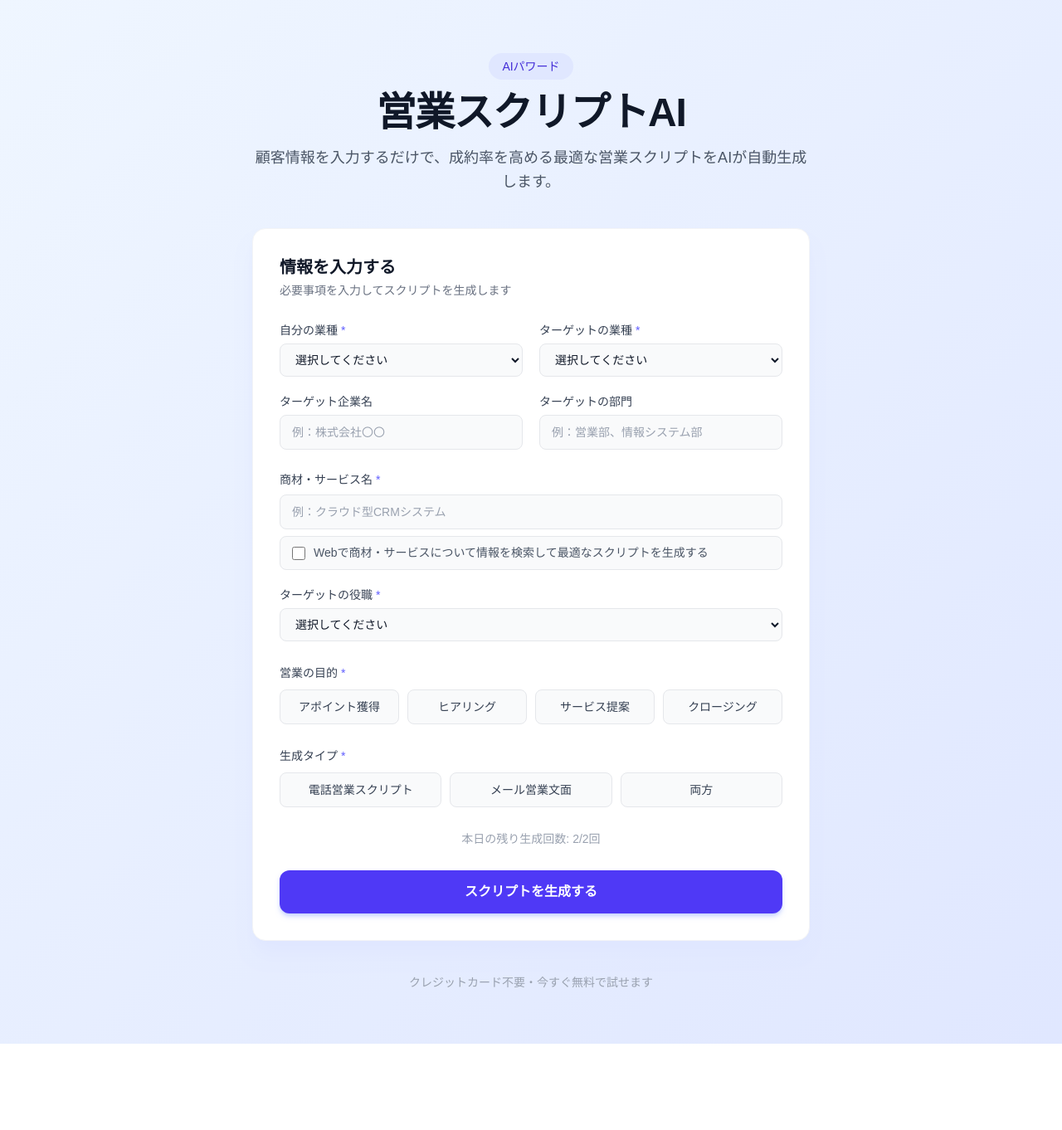
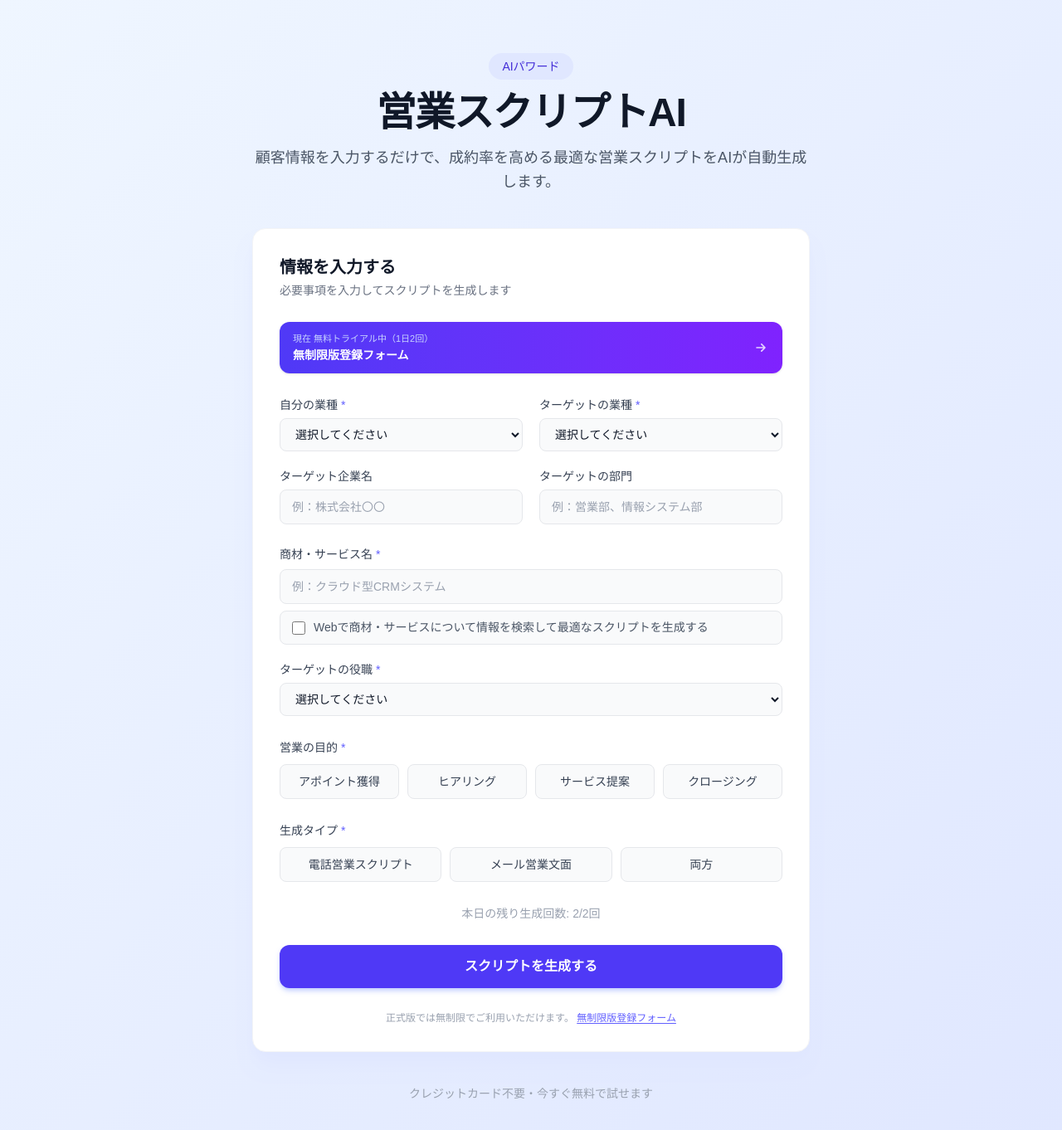
Before and after one commit to chefengineerjack/script-ai, a Next.js app: page / in a window 1280 px wide. Shown: the top 1362 px of the page at 83% size. Before the commit the page ends 1258 px from the top, so only its background shows below. Built offline with nearby package versions, Linux system fonts and the light colour scheme.

Commit message:
feat: 無制限版登録フォームバナーをフォーム上部・下部に常時表示

```diff
--- a/app/components/ScriptForm.tsx
+++ b/app/components/ScriptForm.tsx
@@ -144,6 +144,25 @@ export default function ScriptForm() {
           <h2 className="text-xl font-bold text-gray-900">情報を入力する</h2>
           <p className="text-sm text-gray-500">必要事項を入力してスクリプトを生成します</p>
         </div>
+
+        {/* 上部：無制限版登録バナー */}
+        <a
+          href="https://forms.gle/xPoQcpJBbGiiFGY39"
+          target="_blank"
+          rel="noopener noreferrer"
+          className="flex items-center justify-between rounded-xl bg-gradient-to-r from-indigo-600 to-violet-600 px-4 py-3 text-white shadow-sm hover:from-indigo-500 hover:to-violet-500 transition-all group"
+        >
+          <div className="space-y-0.5">
+            <p className="text-[11px] font-medium text-indigo-200">現在 無料トライアル中（1日2回）</p>
+            <p className="text-sm font-semibold">無制限版登録フォーム</p>
+          </div>
+          <svg
+            className="h-5 w-5 shrink-0 opacity-80 group-hover:translate-x-0.5 transition-transform"
+            fill="none" viewBox="0 0 24 24" stroke="currentColor" strokeWidth={2}
+          >
+            <path strokeLinecap="round" strokeLinejoin="round" d="M13 7l5 5m0 0l-5 5m5-5H6" />
+          </svg>
+        </a>
 
         <div className="grid grid-cols-1 sm:grid-cols-2 gap-5">
           <IndustrySelect name="ownIndustry" label="自分の業種" />
@@ -294,7 +313,7 @@ export default function ScriptForm() {
                 rel="noopener noreferrer"
                 className="text-indigo-600 underline hover:text-indigo-500 transition-colors"
               >
-                事前登録はこちら
+                無制限版登録フォーム
               </a>
             </p>
           </div>
@@ -328,6 +347,19 @@ export default function ScriptForm() {
             )}
           </button>
         )}
+
+        {/* 下部：無制限版登録リンク（常時表示） */}
+        <p className="text-center text-xs text-gray-400">
+          正式版では無制限でご利用いただけます。{" "}
+          <a
+            href="https://forms.gle/xPoQcpJBbGiiFGY39"
+            target="_blank"
+            rel="noopener noreferrer"
+            className="font-medium text-indigo-500 underline underline-offset-2 hover:text-indigo-600 transition-colors"
+          >
+            無制限版登録フォーム
+          </a>
+        </p>
       </form>
 
       {isLoading && (
```
